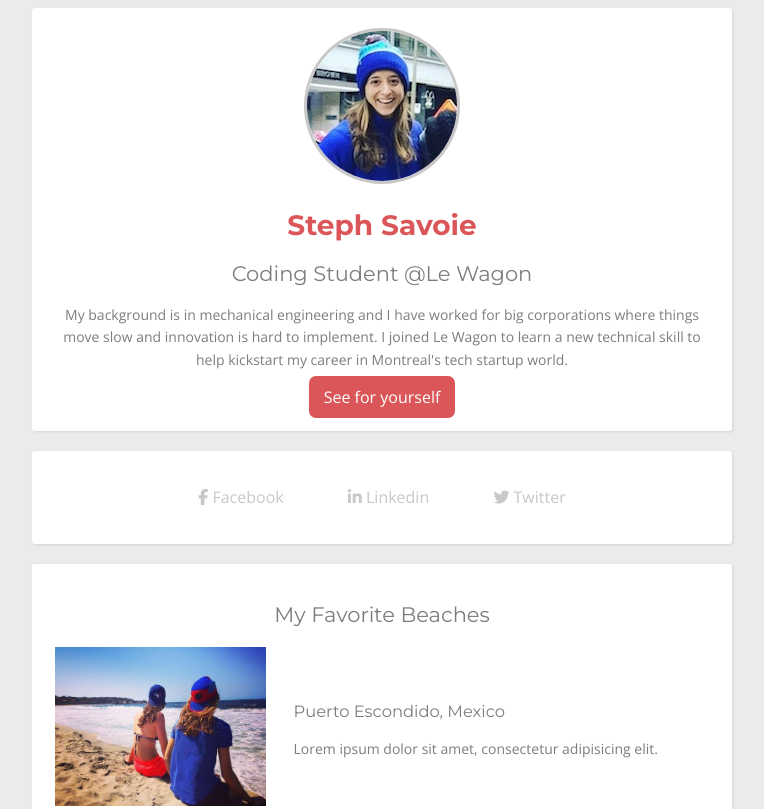
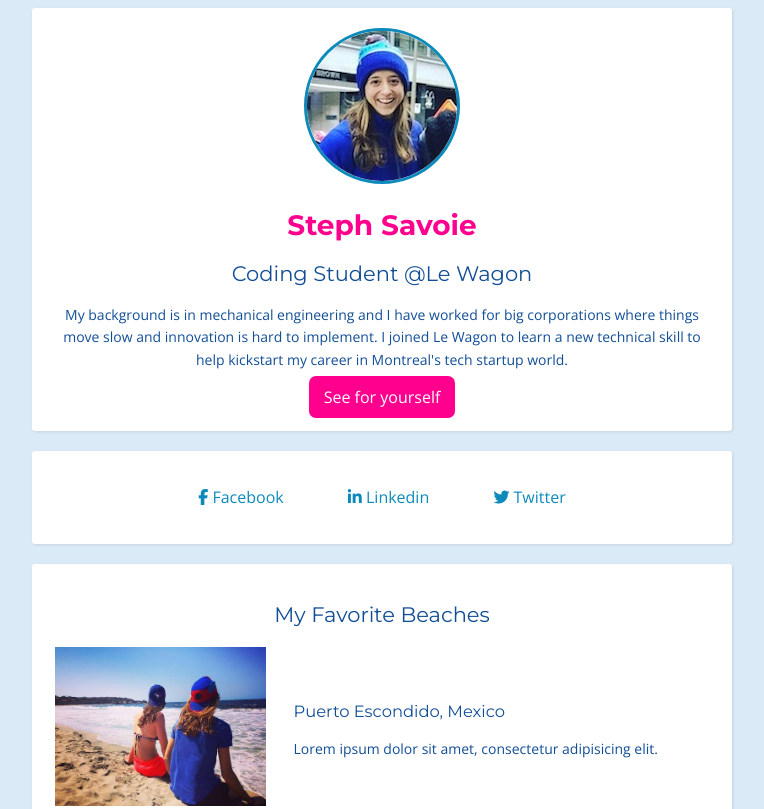
Before and after one commit to ssavoie4/profile, a plain HTML site: page index.html in a window 1280 px wide. Shown: the top 809 px of the page, without its empty margins (258-1022 px from the left). Drawn offline with nearby package versions, Linux system fonts and the light colour scheme.

```diff
--- a/style.css
+++ b/style.css
@@ -1,6 +1,8 @@
+
+
 body {
-  background-color: #EBEBEB;
-  color: #7D7D7D;
+  background-color: #DAEAF6;
+  color: #124E96;
   font-family: 'Open Sans', sans-serif;
   font-weight: 300;
   font-size: 14px;
@@ -14,7 +16,7 @@ h1, h2, h3 {
 }
 
 h1 {
-  color: #DB5658;
+  color: #FF008E;
   font-weight: 700;
 }
 
@@ -24,11 +26,11 @@ p {
 
 a {
   text-decoration: none;
-  color: rgb(200, 200, 200);
+  color: #0D8ABC;
 }
 
 a:hover {
-  color: #DB5658;
+  color: #FF008E;
 }
 
 /* custom design */
@@ -79,7 +81,7 @@ a:hover {
 .img-circle {
   border-radius: 50%;
   border: solid;
-  border-color: rgb(200, 200, 200);
+  border-color: #0D8ABC;
 }
 
 .list-inline {
@@ -93,7 +95,7 @@ a:hover {
 }
 
 .btn-red {
-  background-color: #DB5658;
+  background-color: #FF008E;
   padding: 10px 15px;
   border-radius: 7px;
   font-weight: bolder;
@@ -101,6 +103,6 @@ a:hover {
 }
 
 .btn-red:hover {
-  background-color: #C4181F;
+  background-color: #C0178E;
   color: white;
 }
```
